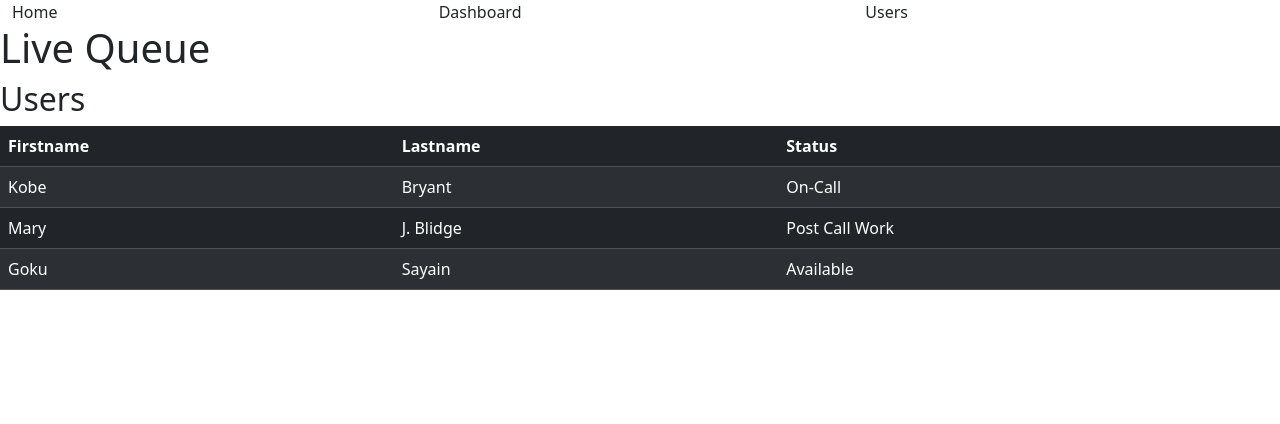
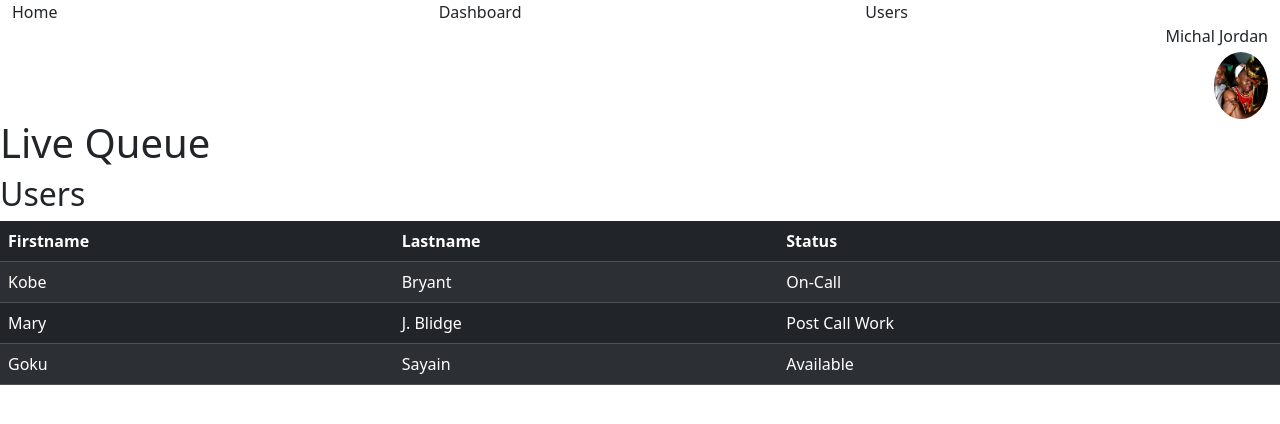
Before and after one commit to aomwenga/307.6.2-Create-Your-Website-Using-Bootstrap, a plain HTML site: page index.html in a window 1280 px wide. Drawn offline with nearby package versions, Linux system fonts and the light colour scheme.

Commit message:
Image added

```diff
--- a/index.html
+++ b/index.html
@@ -14,6 +14,12 @@
            <div class="col-xs-4 col-sm-4 col-md-4 col-lg-4">Home</div>
            <div class="col-xs-4 col-sm-4 col-md-4 col-lg-4">Dashboard</div>
            <div class="col-xs-4 col-sm-4 col-md-4 col-lg-4">Users</div>
+           <div class="col text-end d-flex align-items-center justify-content-end">
+            <div class="">
+                <p class="mb-1">Michal Jordan</p>
+            <img src="./images/trophy.jpg" class="rounded-circle" class="img-fluid" style="width: 5%">
+            </div>
+           </div>
         </div>
      </div>
      <div class="page-header">
```
Also changed, not shown: images/trophy.jpg (added).
